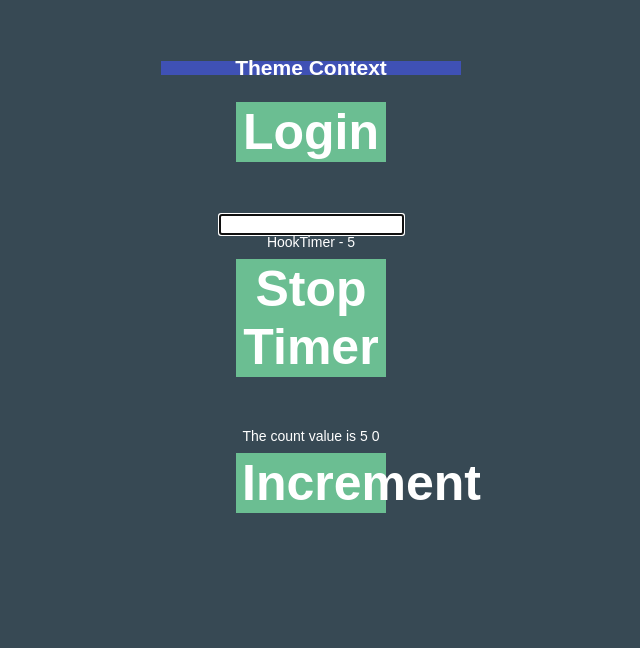
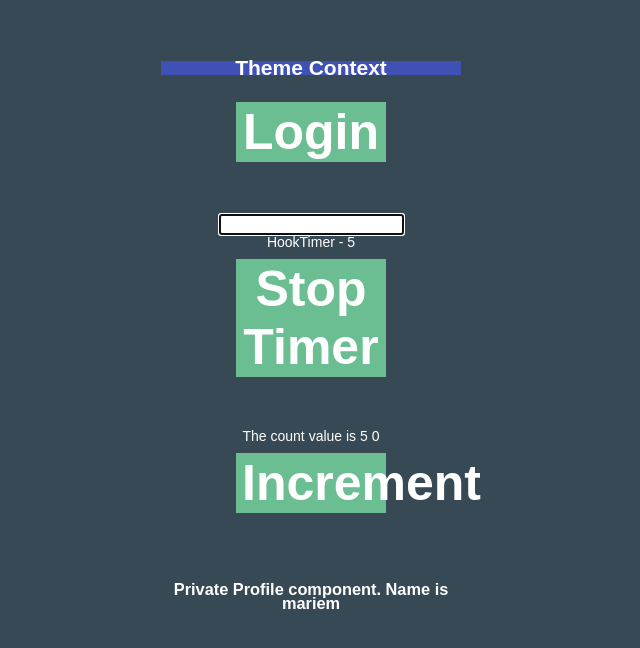
Before and after one commit to meriam-hamdaoui/react-typescript, a React (Create React App) app: page / in a window 1280 px wide. Shown: the part 1555-2203 px from the top of the page, without its empty margins (329-969 px from the left). Before the commit the page ends 2170 px from the top, so only its background shows below. Built offline with nearby package versions, Linux system fonts and the light colour scheme.

Commit message:
component as a prop

```diff
--- a/src/App.tsx
+++ b/src/App.tsx
@@ -21,6 +21,8 @@
 import DomRef from "./components/refs/DomRef";
 import MutableRef from "./components/refs/MutableRef";
 import { CounterClass } from "./components/class/CounterClass";
+import Private from "./components/auth/Private";
+import Profile from "./components/auth/Profile";
 
 function App() {
   const personName = {
@@ -90,6 +92,8 @@
       <br />
       <br />
       <br />
+      {/********** a component as a props **********/}
+      <Private isLoggedIn={true} component={Profile} />
     </div>
   );
 }
--- /dev/null
+++ b/src/components/auth/Login.tsx
@@ -0,0 +1,6 @@
+// simple component
+import React from "react";
+
+export default function Login() {
+  return <h3>Please login to continue</h3>;
+}
--- /dev/null
+++ b/src/components/auth/Private.tsx
@@ -0,0 +1,15 @@
+// component controles whether user can view the profile based on logged in or not
+import React from "react";
+import Login from "./Login";
+import { ProfileProps } from "./Profile";
+type PrivateProps = {
+  isLoggedIn: boolean;
+  component: React.ComponentType<ProfileProps>;
+};
+
+export default function Private({
+  isLoggedIn,
+  component: Component,
+}: PrivateProps) {
+  return isLoggedIn ? <Component name="mariem" /> : <Login />;
+}
--- /dev/null
+++ b/src/components/auth/Profile.tsx
@@ -0,0 +1,9 @@
+// component for user profile
+import React from "react";
+
+export type ProfileProps = {
+  name: string;
+};
+export default function Profile({ name }: ProfileProps) {
+  return <h3>Private Profile component. Name is {name} </h3>;
+}
```
